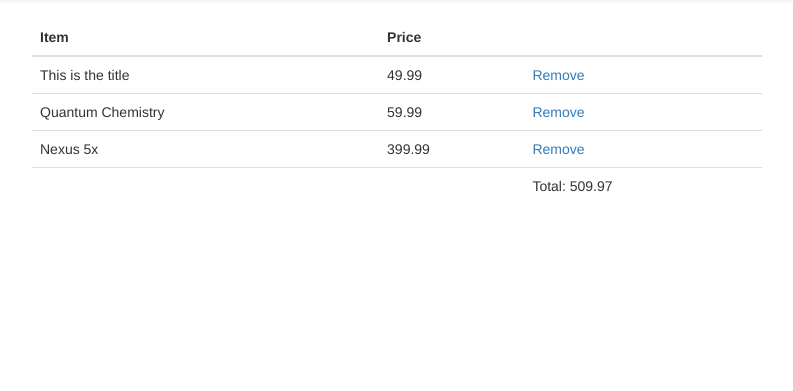
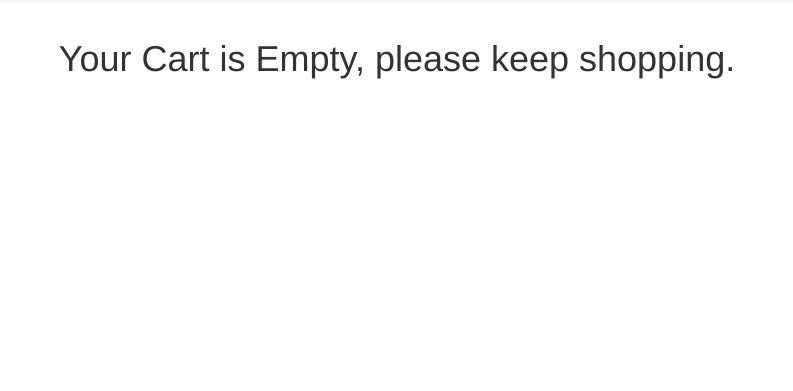
Before and after one commit to loafbaker/-django_ecommerce1-, a Django app: page /cart/ in a window 1280 px wide. Shown: the part 51-442 px from the top of the page, without its empty margins (243-1036 px from the left). Run offline with Django 3.2, Linux system fonts and the light colour scheme; data comes from the database, SQL or seed files in the repository; both versions use the stored data as it was after the commit; parts of the project's set-up code (start-up, migrations or seed data) failed here and were passed over; some libraries are stand-ins or nearby versions.

Commit message:
Utilize django session

```diff
--- a/carts/views.py
+++ b/carts/views.py
@@ -4,15 +4,39 @@ from django.core.urlresolvers import reverse
 # Create your views here.
 from products.models import Product
 from .models import Cart
+from decimal import Decimal
 
 def view(request):
-    cart = Cart.objects.all()[0]
-    context = {"cart": cart}
+    try:
+        the_id = request.session['cart_id']
+    except:
+        the_id = None
+    if the_id:
+        cart = Cart.objects.get(id=the_id)
+        context = {"cart": cart}
+    else:
+        empty_message = "Your Cart is Empty, please keep shopping."
+        context = {"empty": True, "empty_message": empty_message}
     template = "carts/view.html"
     return render(request, template, context)
 
 def update_cart(request, slug):
-    cart = Cart.objects.all()[0]
+    request.session.set_expiry(120000)
+    try:
+        the_id = request.session['cart_id']
+    except:
+        new_cart = Cart()
+
+        # for python 2.6
+        # solve the error: "Cannot convert float to Decimal.  First convert the float to a string"
+        new_cart.total = Decimal(str(new_cart.total))
+
+        new_cart.save()
+        request.session['cart_id'] = new_cart.id
+        the_id = new_cart.id
+
+    cart = Cart.objects.get(id=the_id)
+
     try:
         product = Product.objects.get(slug=slug)
     except Product.DoesNotExist:
@@ -29,6 +53,7 @@ def update_cart(request, slug):
     for item in cart.products.all():
         new_total += float(item.price)
 
+    request.session['items_total'] = cart.products.count()
     cart.total = str(new_total)
     cart.save()
 
--- a/templates/carts/view.html
+++ b/templates/carts/view.html
@@ -4,6 +4,12 @@
 {% block content %}
 
 <div class="col-sm-8 col-sm-offset-2">
+
+{% if empty %}
+
+<h1 style="text-align:center">{{ empty_message }}</h1>
+
+{% else %}
 
 <table class="table">
 
@@ -26,6 +32,8 @@
 
 </table>
 
+{% endif %}
+
 </div>
 
 {% endblock %}
```
Also changed, not shown: README.md, django_ecommerce1.sqlite.
